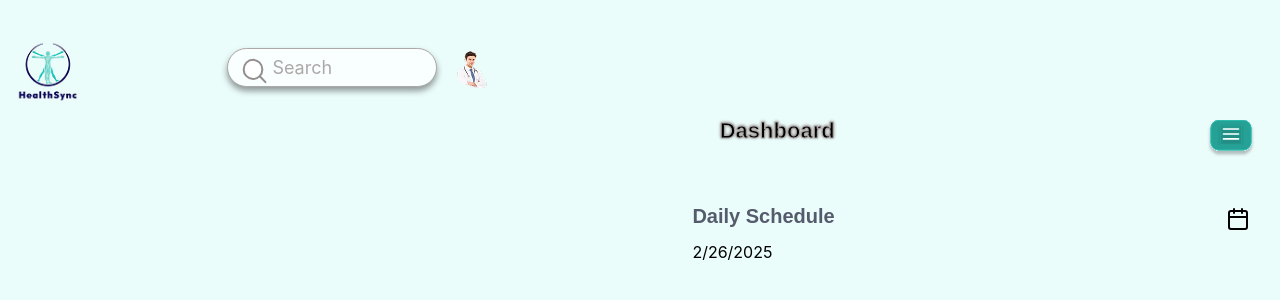
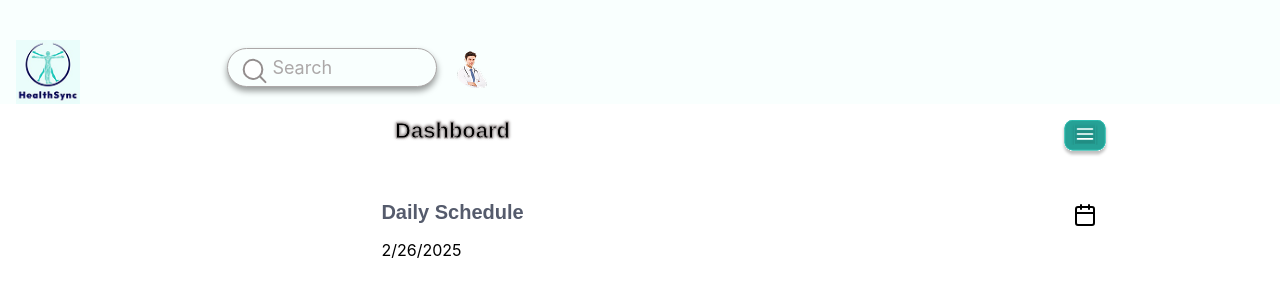
Before and after one commit to profiraa/HealthSync, a React (Create React App) app in the folder health-sync/: page /dashboard in a window 1280 px wide. Shown: the top 300 px of the page. Built offline with nearby package versions, Linux system fonts and the light colour scheme.

Commit message:
small change about the grid

```diff
--- a/health-sync/src/pages/Dashboard/Dashboard.css
+++ b/health-sync/src/pages/Dashboard/Dashboard.css
@@ -2,13 +2,16 @@
   display: grid;
   grid-template-rows: 1fr 1.5fr 3fr 3.5fr;
   gap: 1rem;
+  background-color: rgb(255, 255, 255);
+
   .text-button-group {
     display: grid;
-    grid-template-columns: 2fr 1fr;
+    grid-template-columns: 2.5fr 1fr;
     grid-template-rows: 1fr 1fr;
-    gap: 1rem;
+    column-gap: 2rem;
+    row-gap: 0.5rem;
     padding: 0rem 1.5rem;
-    justify-items: end;
+    justify-items: center;
     .dash {
       font-family: jaldi, arial, helvetica, sans-serif;
       font-size: 1.375rem;
--- a/health-sync/src/styles/header.css
+++ b/health-sync/src/styles/header.css
@@ -2,6 +2,7 @@
   display: grid;
   grid-template-columns: 1fr 5fr;
   gap: 1rem;
+  background:rgb(249, 255, 254);
   .logo {
     width: 4rem;
     height: 4rem;
```
